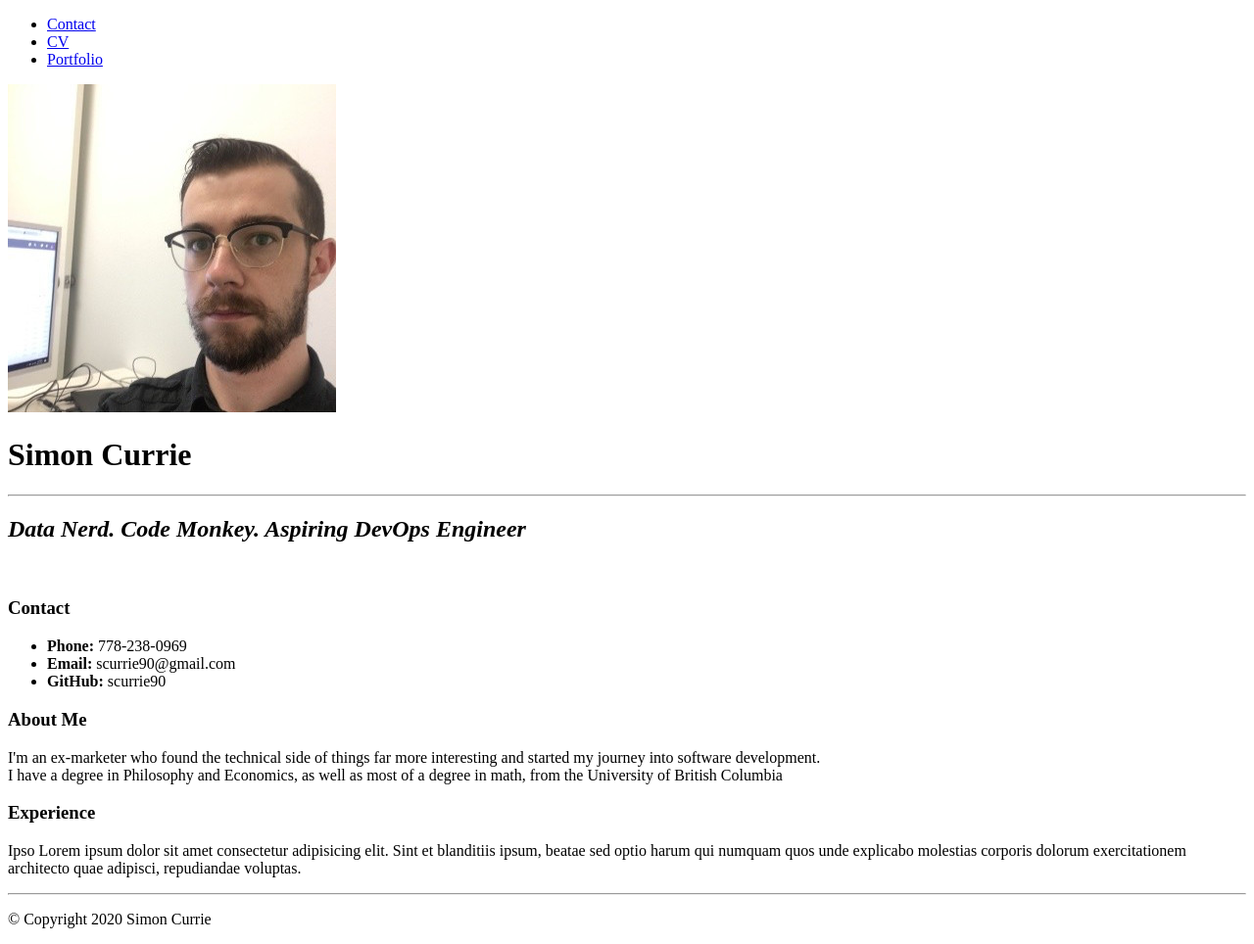
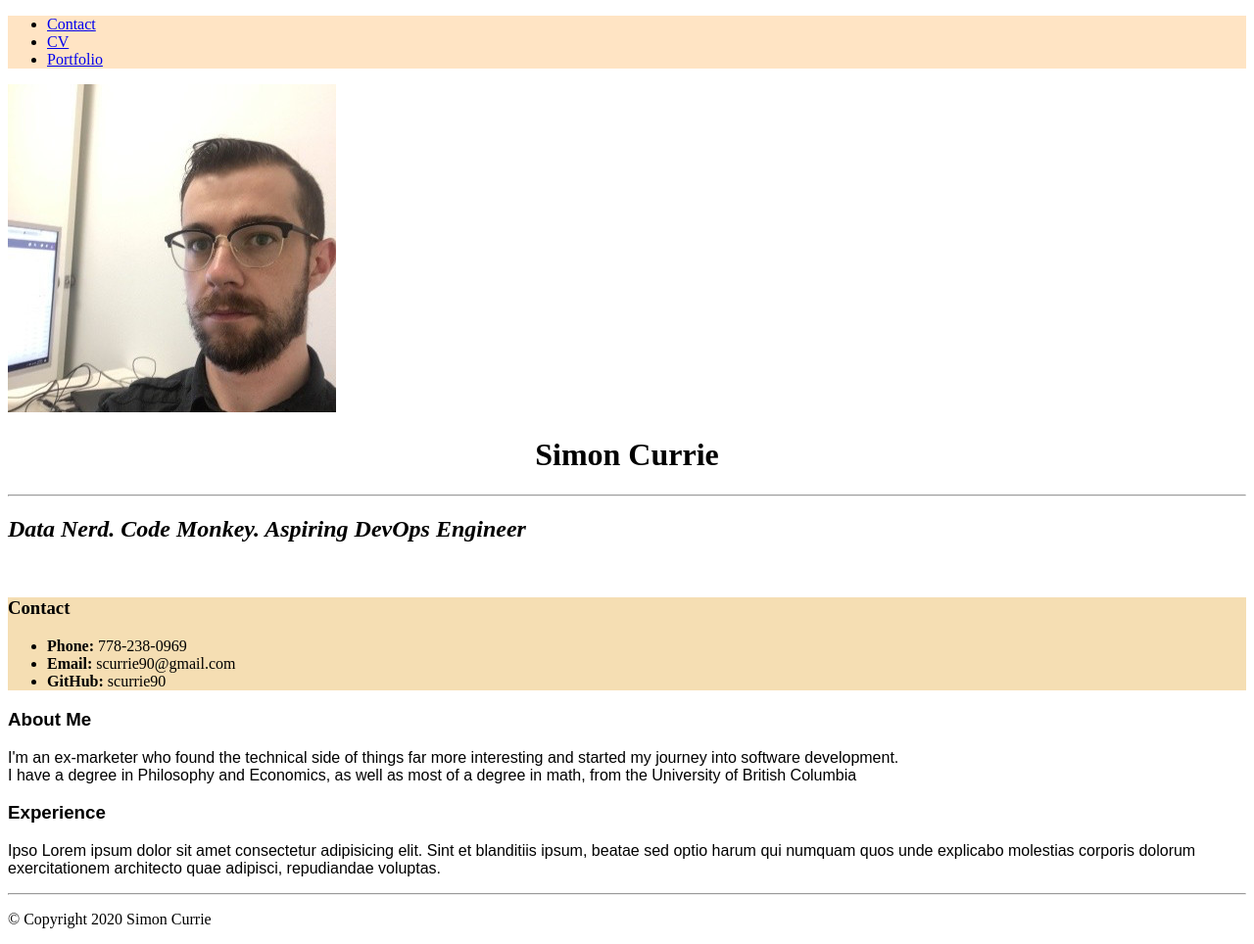
Before and after one commit to scurrie90/portfolio-site, a plain HTML site: page index.html in a window 1280 px wide. Shown: the whole page at 98% size. Drawn offline with Linux system fonts and the light colour scheme.

Commit message:
added some styling

```diff
--- a/index.html
+++ b/index.html
@@ -4,9 +4,14 @@
     <meta charset="UTF-8">
     <meta name="viewport" content="width=device-width, initial-scale=1.0">
     <title>Simon Currie's Portfolio</title>
+    <style>
+        .img-container {
+          text-align: center;
+        }
+      </style>
 </head>
 <body>
-    <header>
+    <header id="home-header" style="background-color: bisque;">
         <nav>
             <ul>
                 <li><a href="contact.html">Contact</a></li>
@@ -16,24 +21,25 @@
         </nav>
     </header>
     <main>
-        <img src="Assets/simon-currie-headshot.jpg" alt="picture of simon">
-        <h1>Simon Currie</h1>
+        <div id="img-container">
+        <img src="Assets/simon-currie-headshot.jpg" alt="picture of simon"></div>
+        <h1 id="name" style="text-align: center;">Simon Currie</h1>
         <hr>
         <h2><em>Data Nerd. Code Monkey. Aspiring DevOps Engineer</em></h2>
         <br>
-        <section>
+        <section class="contact-section", style="background-color: wheat;">
         <h3>Contact</h3>
             <p><ul>
                 <li><strong>Phone: </strong>778-238-0969</li>
                 <li><strong>Email: </strong>scurrie90@gmail.com</li>
                 <li><strong>GitHub: </strong>scurrie90</li></ul></p>
         </section>
-        <aside>
+        <section class="content-section" style="font-family: Arial, Helvetica, sans-serif;">
             <h3>About Me</h3>
             <p>I'm an ex-marketer who found the technical side of things far more interesting and started my journey into software development. <br> I have a degree in Philosophy and Economics, as well as most of a degree in math, from the University of British Columbia</p>
             <h3>Experience</h3>
             <p>Ipso Lorem ipsum dolor sit amet consectetur adipisicing elit. Sint et blanditiis ipsum, beatae sed optio harum qui numquam quos unde explicabo molestias corporis dolorum exercitationem architecto quae adipisci, repudiandae voluptas.</p>
-        </aside>
+        </section>
     </main>
     <footer>
         <hr>
```
Also changed, not shown: contact.html (+1 -1 lines).
